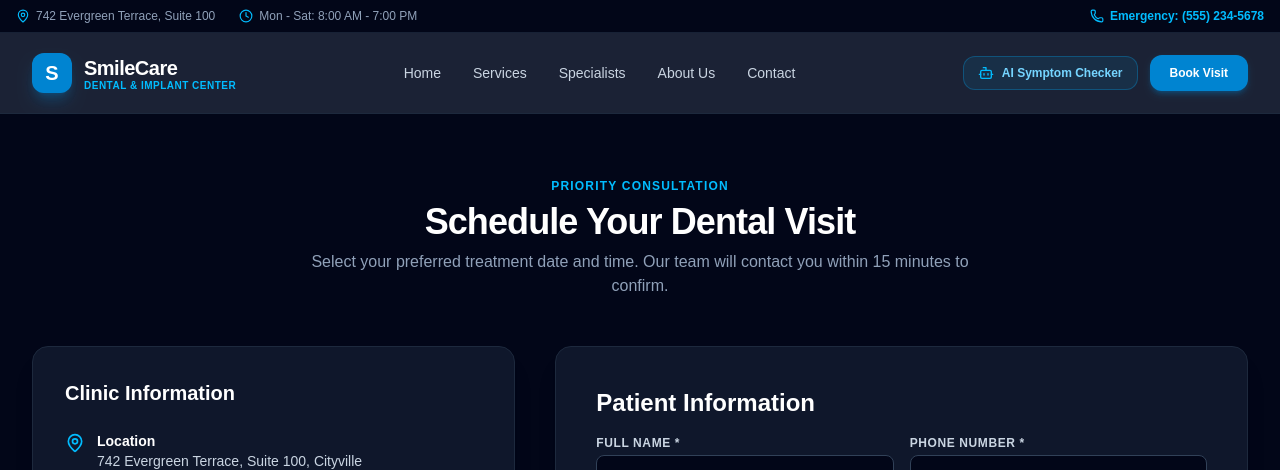
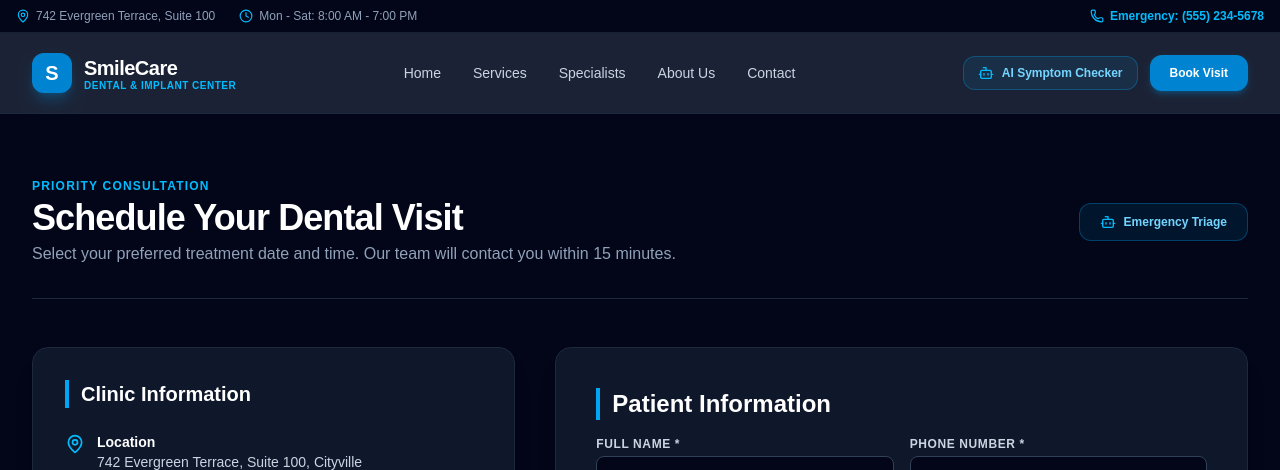
Before and after one commit to dimple200214/smile-care-dental1, a Next.js app: page /book in a window 1280 px wide. Shown: the top 470 px of the page. Built offline with nearby package versions, Linux system fonts and the light colour scheme.

Commit message:
fix: resolve datepicker imports and add dark native calendar popup

```diff
--- a/app/book/page.tsx
+++ b/app/book/page.tsx
@@ -1,7 +1,8 @@
 "use client";
 
 import { useState } from "react";
-import { Phone, Mail, MapPin, Clock, Calendar, CheckCircle2, Loader2 } from "lucide-react";
+import Link from "next/link";
+import { Phone, Mail, MapPin, Clock, Calendar, CheckCircle2, Loader2, Bot } from "lucide-react";
 import { supabase } from "@/lib/supabase";
 
 export default function BookPage() {
@@ -45,24 +46,36 @@ export default function BookPage() {
       <div className="max-w-7xl mx-auto px-4 sm:px-8">
 
         {/* Header */}
-        <div className="text-center max-w-2xl mx-auto mb-12">
-          <span className="text-sky-400 font-bold text-xs uppercase tracking-widest block mb-2">
+        <div className="flex flex-col sm:flex-row items-center justify-between gap-6 mb-12 border-b border-slate-800 pb-8">
+          <div>
+            <span className="text-sky-400 font-bold text-xs uppercase tracking-widest block mb-1">
               Priority Consultation
             </span>
             <h1 className="text-3xl sm:text-4xl font-black text-white tracking-tight">
               Schedule Your Dental Visit
             </h1>
-          <p className="text-slate-400 text-sm sm:text-base mt-2">
-            Select your preferred treatment date and time. Our team will contact you within 15 minutes to confirm.
+            <p className="text-slate-400 text-sm sm:text-base mt-1">
+              Select your preferred treatment date and time. Our team will contact you within 15 minutes.
             </p>
+          </div>
+
+          <Link
+            href="/contact"
+            className="inline-flex items-center space-x-2 bg-sky-500/10 hover:bg-sky-500/20 text-sky-300 border border-sky-500/30 px-5 py-2.5 rounded-xl text-xs font-bold transition shrink-0"
+          >
+            <Bot className="w-4 h-4 text-sky-400" />
+            <span>Emergency Triage</span>
+          </Link>
         </div>
 
         <div className="grid grid-cols-1 lg:grid-cols-12 gap-10 items-start">
 
-          {/* Contact Details & Operating Hours */}
+          {/* Clinic Information */}
           <div className="lg:col-span-5 space-y-6">
             <div className="bg-slate-900 p-6 sm:p-8 rounded-2xl border border-slate-800 shadow-xl space-y-6">
-              <h3 className="text-xl font-bold text-white">Clinic Information</h3>
+              <h3 className="text-xl font-bold text-white border-l-4 border-sky-500 pl-3">
+                Clinic Information
+              </h3>
 
               <div className="space-y-4 text-sm text-slate-300">
                 <div className="flex items-start gap-3">
@@ -115,7 +128,7 @@ export default function BookPage() {
             </div>
           </div>
 
-          {/* Form / Confirmation Card */}
+          {/* Booking Form Card */}
           <div className="lg:col-span-7 bg-slate-900 p-6 sm:p-10 rounded-2xl border border-slate-800 shadow-xl">
             {submitted ? (
               <div className="text-center py-12 space-y-4">
@@ -124,7 +137,7 @@ export default function BookPage() {
                 </div>
                 <h3 className="text-2xl font-bold text-white">Appointment Request Sent!</h3>
                 <p className="text-slate-300 text-sm max-w-md mx-auto">
-                  Thank you for booking with SmileCare. Our dental coordinator will call you shortly to confirm your slot.
+                  Thank you for booking with SmileCare. Our coordinator will call you shortly to confirm your slot.
                 </p>
                 <button
                   onClick={() => {
@@ -146,7 +159,9 @@ export default function BookPage() {
               </div>
             ) : (
               <form onSubmit={handleSubmit} className="space-y-5">
-                <h3 className="text-2xl font-bold text-white mb-4">Patient Information</h3>
+                <h3 className="text-2xl font-bold text-white mb-4 border-l-4 border-sky-500 pl-3">
+                  Patient Information
+                </h3>
 
                 <div className="grid grid-cols-1 sm:grid-cols-2 gap-4">
                   <div>
@@ -218,13 +233,20 @@ export default function BookPage() {
                     <label className="block text-xs font-bold text-slate-300 uppercase tracking-wider mb-1">
                       Preferred Date *
                     </label>
+                    {/* Dark Theme Native Calendar Input with showPicker on click */}
                     <input
                       type="date"
                       name="preferred_date"
                       required
                       value={formData.preferred_date}
                       onChange={handleChange}
-                      className="w-full px-4 py-3 rounded-lg border border-slate-700 focus:outline-none focus:border-sky-500 text-sm text-white bg-slate-950"
+                      onClick={(e) => {
+                        try {
+                          e.currentTarget.showPicker();
+                        } catch (err) {}
+                      }}
+                      min={new Date().toISOString().split("T")[0]}
+                      className="w-full px-4 py-3 rounded-lg border border-slate-700 focus:outline-none focus:border-sky-500 text-sm text-white bg-slate-950 cursor-pointer [color-scheme:dark] [&::-webkit-calendar-picker-indicator]:cursor-pointer [&::-webkit-calendar-picker-indicator]:invert"
                     />
                   </div>
                   <div>
--- a/package.json
+++ b/package.json
@@ -10,9 +10,11 @@
   },
   "dependencies": {
     "@supabase/supabase-js": "^2.116.0",
+    "@types/react-datepicker": "^6.2.0",
     "lucide-react": "^1.46.0",
     "next": "16.3.5",
     "react": "19.2.8",
+    "react-datepicker": "^9.1.0",
     "react-dom": "19.2.8"
   },
   "devDependencies": {
```
Also changed, not shown: 1 other file (tests, documents, lock files or other folders). Lines whose indentation alone changed are shown as unchanged.
